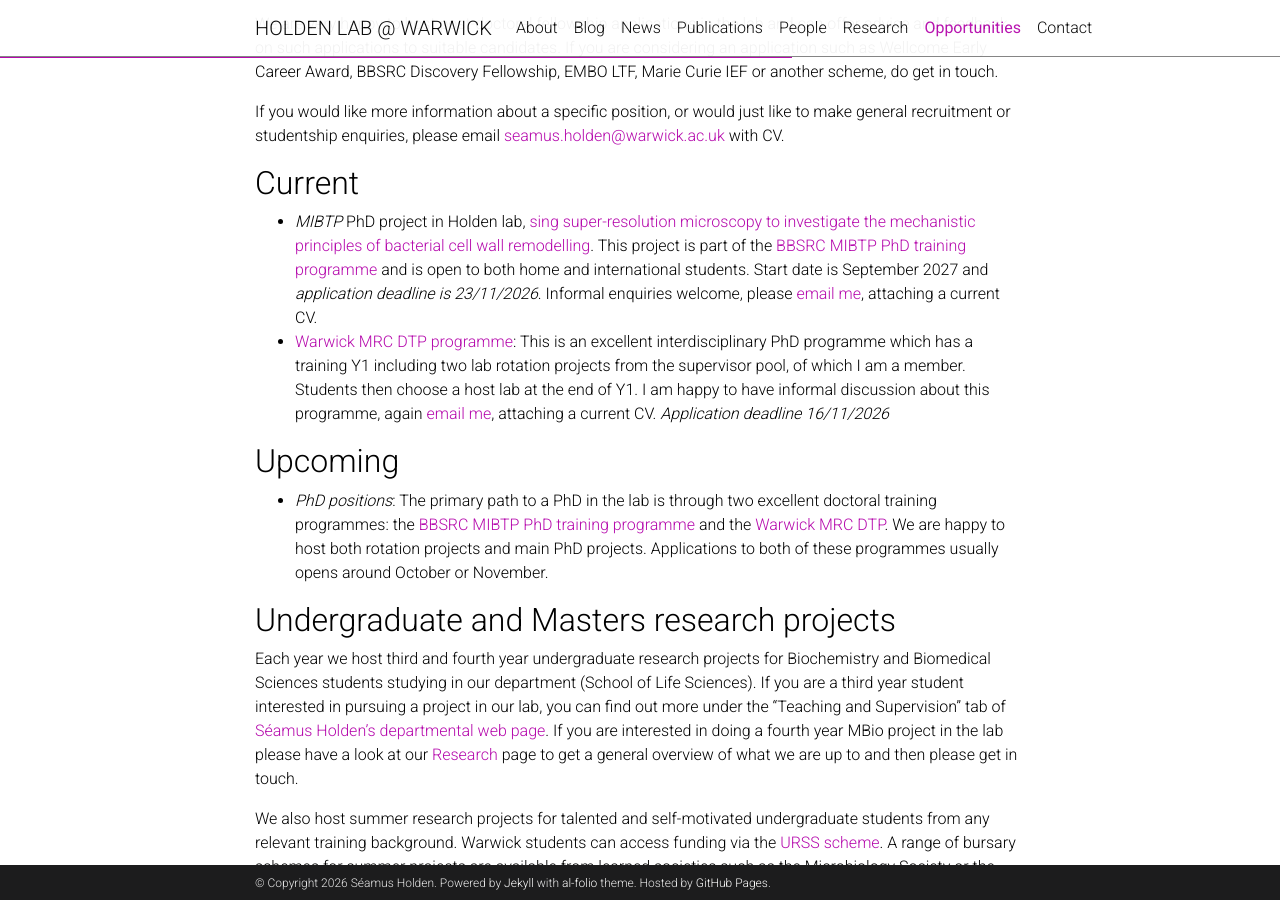
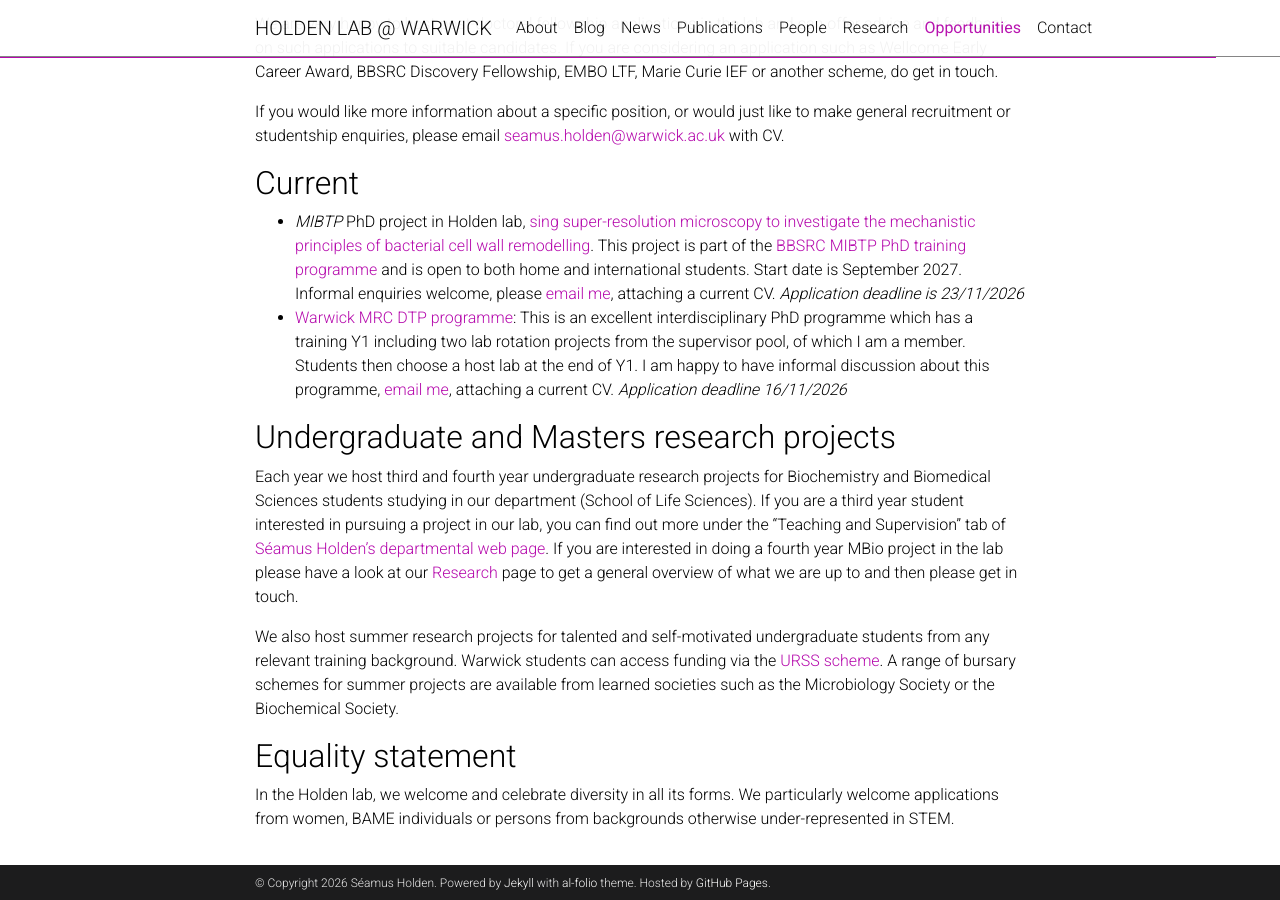
Before and after one commit to HoldenLab/holdenlab.github.io, a Jekyll site: the page built from _pages/opportunities.md, in a window 1280 px wide and 900 px high, scrolled down 325 px. Built offline with Jekyll 4.4.1, drawn with Linux system fonts in a browser that asks for light colours; comment, search, counter and statistics services are not loaded; a style sheet for code colours, icons or effects is not loaded.

Commit message:
Update opportunities.md

```diff
--- a/_pages/opportunities.md
+++ b/_pages/opportunities.md
@@ -18,12 +18,14 @@
 
 ## Current
 
-- *MIBTP* PhD project in Holden lab, [sing super-resolution microscopy to investigate the mechanistic principles of bacterial cell wall remodelling](https://www.findaphd.com/phds/project/using-super-resolution-microscopy-to-investigate-the-mechanistic-principles-of-bacterial-cell-wall-remodelling/?p199891). This project is part of the [BBSRC MIBTP PhD training programme](https://warwick.ac.uk/fac/cross_fac/mibtp/) and is open to both home and international students. Start date is September 2027 and *application deadline is 23/11/2026*. Informal enquiries welcome, please [email me](mailto:seamus.holden@warwick.ac.uk), attaching a current CV.
-- [Warwick MRC DTP programme](https://warwick.ac.uk/fac/sci/med/study/mrcdtp/): This is an excellent interdisciplinary PhD programme which has a training Y1 including two lab rotation projects from the supervisor pool, of which I am a member. Students then choose a host lab at the end of Y1. I am happy to have informal discussion about this programme, again [email me](mailto:seamus.holden@warwick.ac.uk), attaching a current CV. *Application deadline 16/11/2026*
+- *MIBTP* PhD project in Holden lab, [sing super-resolution microscopy to investigate the mechanistic principles of bacterial cell wall remodelling](https://www.findaphd.com/phds/project/using-super-resolution-microscopy-to-investigate-the-mechanistic-principles-of-bacterial-cell-wall-remodelling/?p199891). This project is part of the [BBSRC MIBTP PhD training programme](https://warwick.ac.uk/fac/cross_fac/mibtp/) and is open to both home and international students. Start date is September 2027. Informal enquiries welcome, please [email me](mailto:seamus.holden@warwick.ac.uk), attaching a current CV. *Application deadline is 23/11/2026*
+- [Warwick MRC DTP programme](https://warwick.ac.uk/fac/sci/med/study/mrcdtp/): This is an excellent interdisciplinary PhD programme which has a training Y1 including two lab rotation projects from the supervisor pool, of which I am a member. Students then choose a host lab at the end of Y1. I am happy to have informal discussion about this programme, [email me](mailto:seamus.holden@warwick.ac.uk), attaching a current CV. *Application deadline 16/11/2026*
 
+<!--
 ## Upcoming
 
 - *PhD positions*: The primary path to a PhD in the lab is through two excellent doctoral training programmes: the [BBSRC MIBTP PhD training programme](https://warwick.ac.uk/fac/cross_fac/mibtp/) and the [Warwick MRC DTP](https://warwick.ac.uk/fac/sci/med/study/mrcdtp/). We are happy to host both rotation projects and main PhD projects. Applications to both of these programmes usually opens around October or November.
+-->
 
 ## Undergraduate and Masters research projects
 
```
